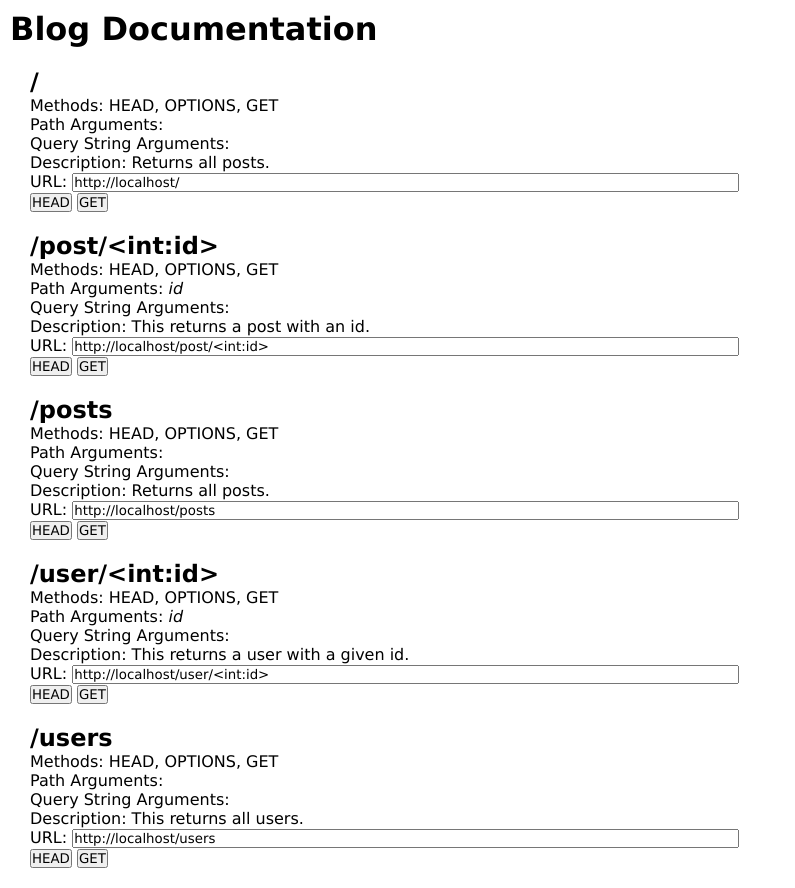
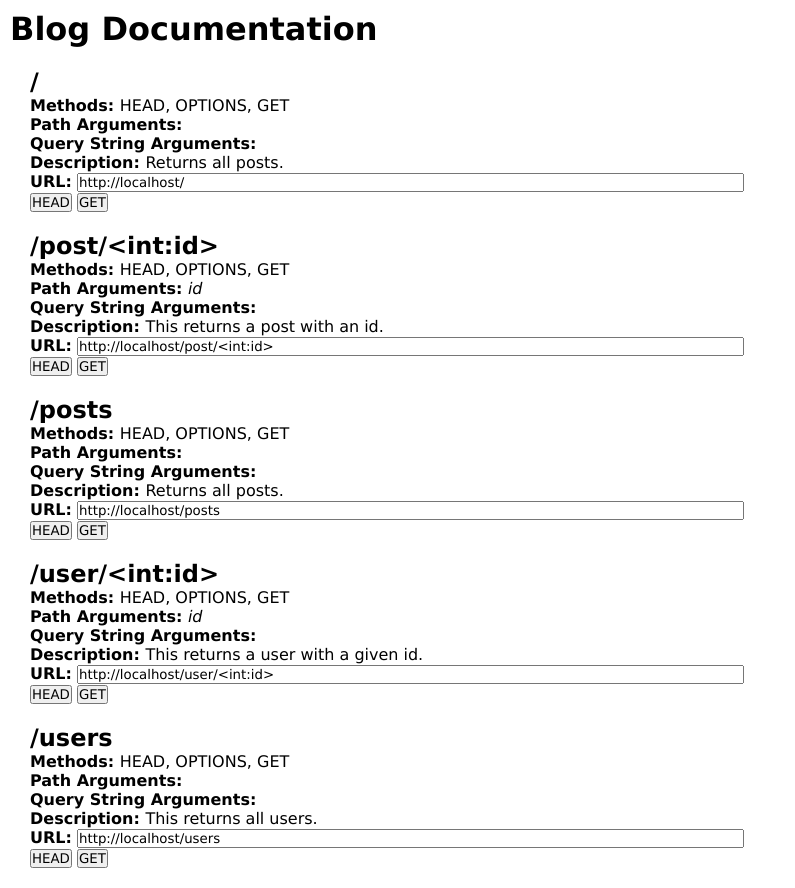
Before and after one commit to acoomans/flask-autodoc, a Flask app: page /doc in a window 1280 px wide. Shown: the whole page, without its empty margins (0-795 px from the left). Run offline with Flask 2, Linux system fonts and the light colour scheme; some libraries are stand-ins or nearby versions.

Commit message:
Bolded some of the doc names to make it more readable

```diff
--- a/flask_autodoc/templates/autodoc_default.html
+++ b/flask_autodoc/templates/autodoc_default.html
@@ -22,7 +22,7 @@
                 margin: 20px 20px;
             }
 
-            ul.methods:before { content: "Methods: "; }
+            ul.methods:before { font-weight: bold;content: "Methods: "; }
             ul.methods li {
                 display: inline;
                 list-style: none;
@@ -30,7 +30,7 @@
             ul.methods li:after { content: ","; }
             ul.methods li:last-child:after { content: ""; }
 
-            ul.arguments:before { content: "Path Arguments: "; }
+            ul.arguments:before { font-weight: bold;content: "Path Arguments: "; }
             ul.arguments li {
                 display: inline;
                 list-style: none;
@@ -41,7 +41,7 @@
             ul.arguments li:after { content: ","; }
             ul.arguments li:last-child:after { content: ""; }
 
-            ul.queryparams:before { content: "Query String Arguments: "; }
+            ul.queryparams:before {font-weight: bold; content: "Query String Arguments: "; }
             ul.queryparams li {
                 display: inline;
                 list-style: none;
@@ -52,7 +52,7 @@
             ul.queryparams li:after { content: ","; }
             ul.queryparams li:last-child:after { content: ""; }
 
-            .docstring:before { content: "Description: "; }
+            .docstring:before { font-weight: bold; content: "Description: "; }
 
             .url-input {
                 width: 50em;
@@ -215,9 +215,9 @@
                 {% endfor %}
             </ul>
             <p class="docstring">{{doc.docstring|urlize|nl2br}}</p>
-            <p> URL: <input type="text" class="url-input"/></p>
+            <p> <strong>URL:</strong> <input type="text" class="url-input"/></p>
             {% if "POST" in doc.methods or "PUT" in doc.methods %}
-                <p>Request Body: </p>
+                <p><strong>Request Body:</strong> </p>
                 <p><textarea class="post-data" rows=10 cols=80 ></textarea></p>
             {% endif %}
             <p>
```
